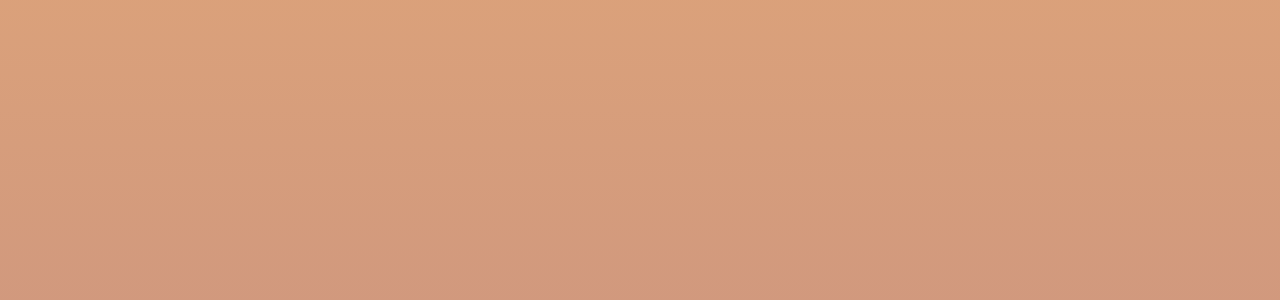
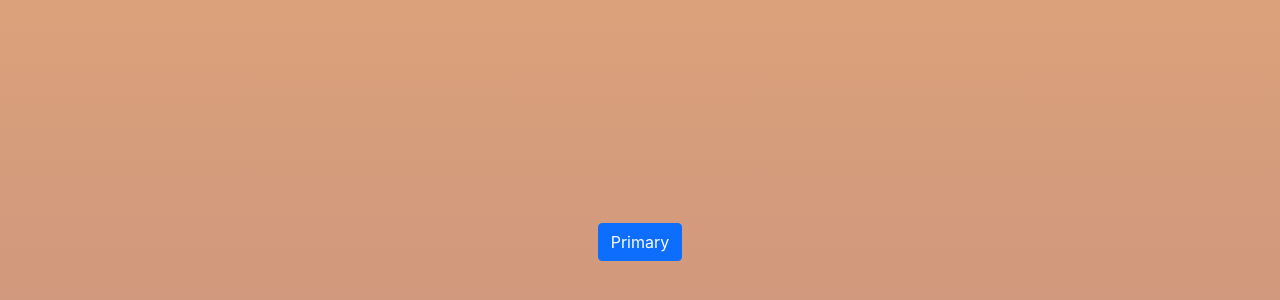
Before and after one commit to Athens410/dictionary-react, a React (Create React App) app: page / in a window 1280 px wide. Shown: the part 158-458 px from the top of the page. Built offline with nearby package versions, Linux system fonts and the light colour scheme.

Commit message:
initial commit

```diff
--- a/public/index.html
+++ b/public/index.html
@@ -9,6 +9,8 @@
       name="description"
       content="Web site created using create-react-app"
     />
+    <link href="https://cdn.jsdelivr.net/npm/bootstrap@5.0.2/dist/css/bootstrap.min.css" rel="stylesheet"
+      integrity="sha384-EVSTQN3/azprG1Anm3QDgpJLIm9Nao0Yz1ztcQTwFspd3yD65VohhpuuCOmLASjC" crossorigin="anonymous">
     <link rel="apple-touch-icon" href="%PUBLIC_URL%/logo192.png" />
     <!--
       manifest.json provides metadata used when your web app is installed on a
--- a/src/App.js
+++ b/src/App.js
@@ -1,14 +1,12 @@
 
 import './App.css';
 
-function App() {
+export default function App() {
   return (
     <div className="App">
       <header className="App-header">
-
+       <button type="button" class="btn btn-primary">Primary</button>
       </header>
     </div>
   );
 }
-
-export default App;
```
